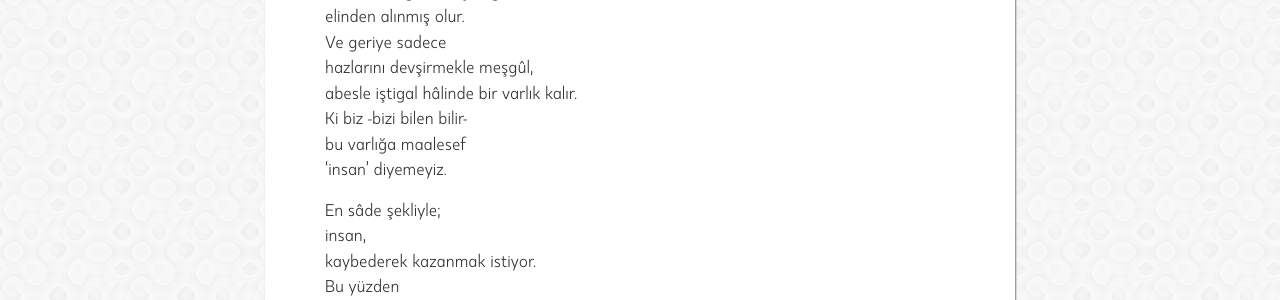
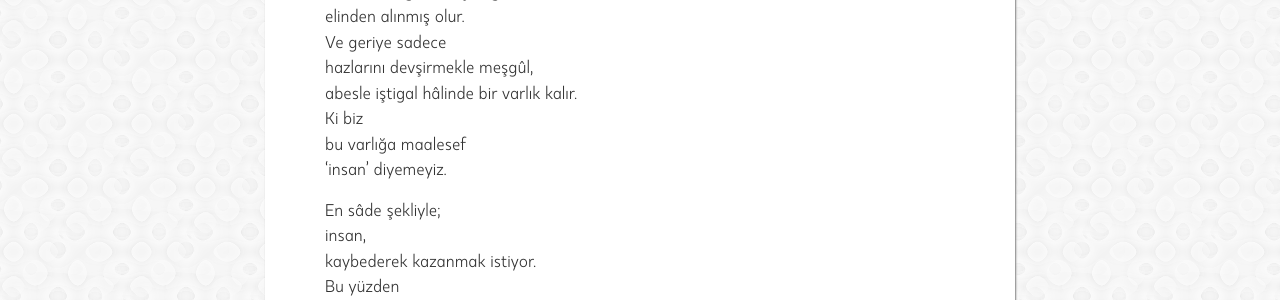
Before and after one commit to muhammedaydogdu/muhammedaydogdu.github.io, a Jekyll site: the page built from _posts/2017-03-27-beyanat.md, in a window 1280 px wide. Shown: the part 914-1214 px from the top of the page. Built offline with Jekyll 4.4.1, drawn with Linux system fonts in a browser that asks for light colours; some web fonts are replaced.

Commit message:
Update 2017-03-27-beyanat.md

```diff
--- a/_posts/2017-03-27-beyanat.md
+++ b/_posts/2017-03-27-beyanat.md
@@ -34,7 +34,7 @@ elinden alınmış olur.
 Ve geriye sadece
 hazlarını devşirmekle meşgûl,
 abesle iştigal hâlinde bir varlık kalır.
-Ki biz -bizi bilen bilir-
+Ki biz
 bu varlığa maalesef
 'insan' diyemeyiz.
 
```
